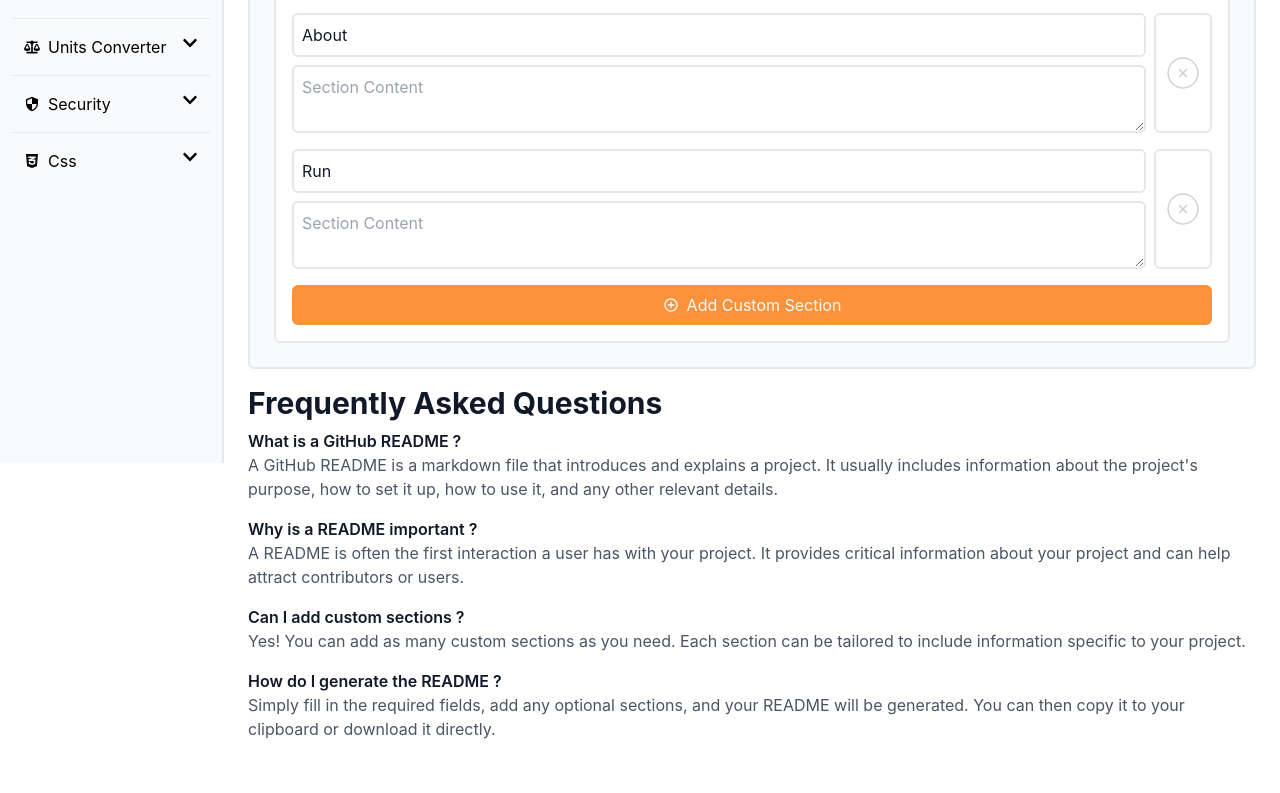
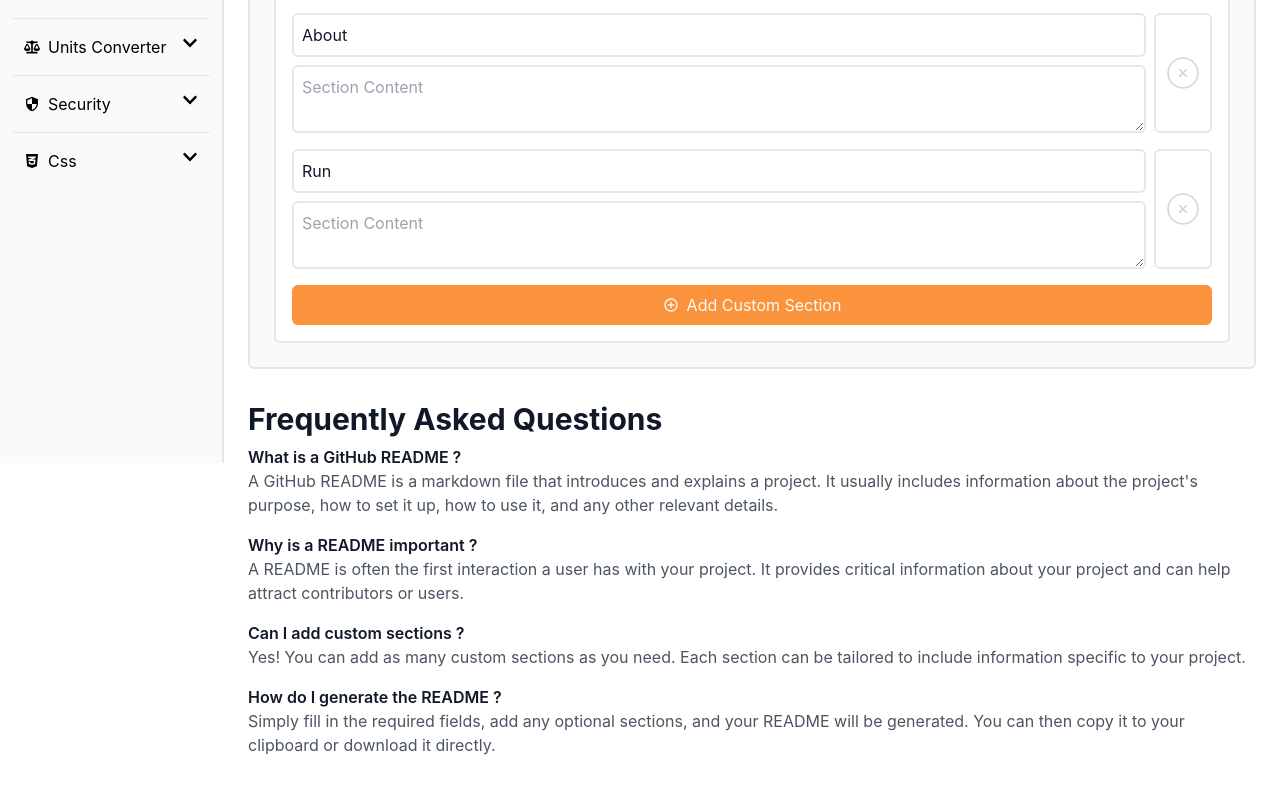
Before and after one commit to Oslonline/oslo-toolbox, a React (Vite) app: page /Generators/Readme in a window 1280 px wide. Shown: the part 337-1130 px from the top of the page. Built offline with nearby package versions, Linux system fonts and the light colour scheme.

Commit message:
fix: remove useless div & add top margin

```diff
--- a/src/components/commons/Faq.jsx
+++ b/src/components/commons/Faq.jsx
@@ -1,6 +1,5 @@
 const FAQSection = ({ faqs }) => (
-  <div>
-    <div className="mb-4">
+  <div className="my-4">
     <h2 className="mb-2 text-2xl font-bold text-gray-900 md:text-3xl dark:text-gray-100">Frequently Asked Questions</h2>
     {faqs.map((faq, index) => (
       <div key={index} className="mb-4">
@@ -9,7 +8,6 @@ const FAQSection = ({ faqs }) => (
       </div>
     ))}
   </div>
-  </div>
 );
 
 export default FAQSection;
```
Lines whose indentation alone changed are shown as unchanged.
